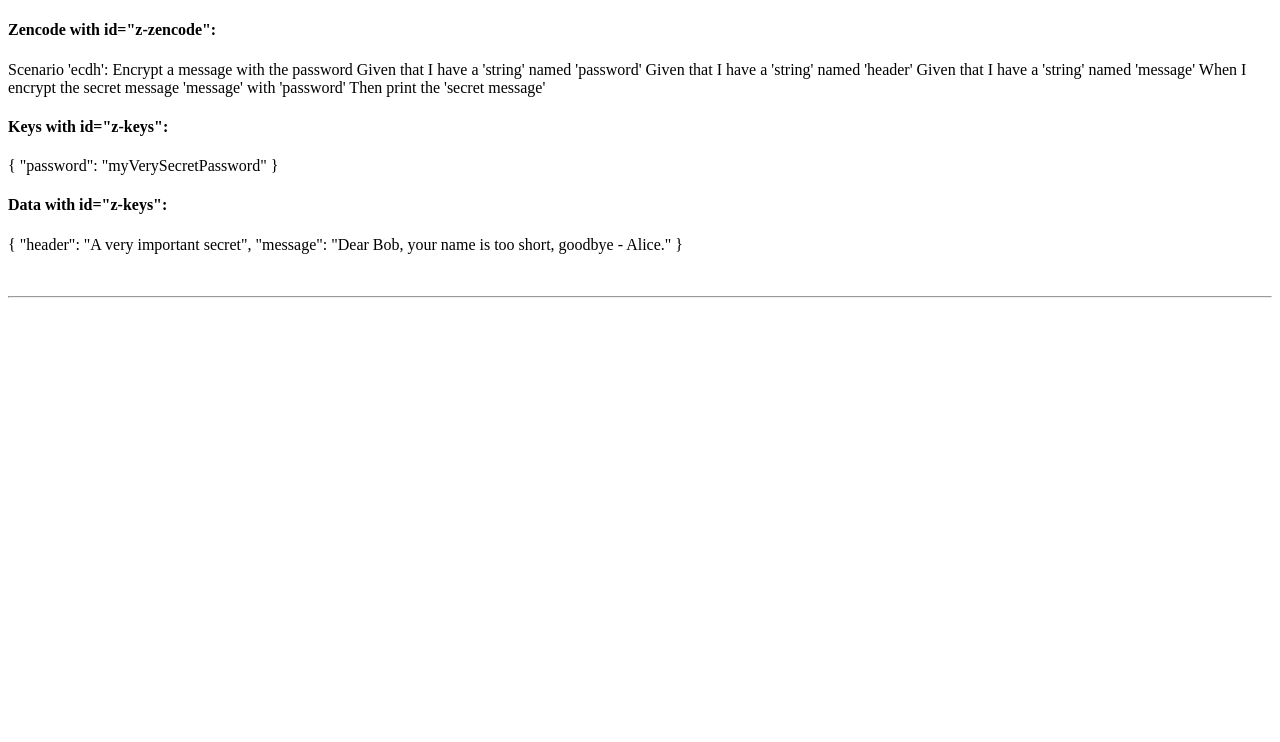
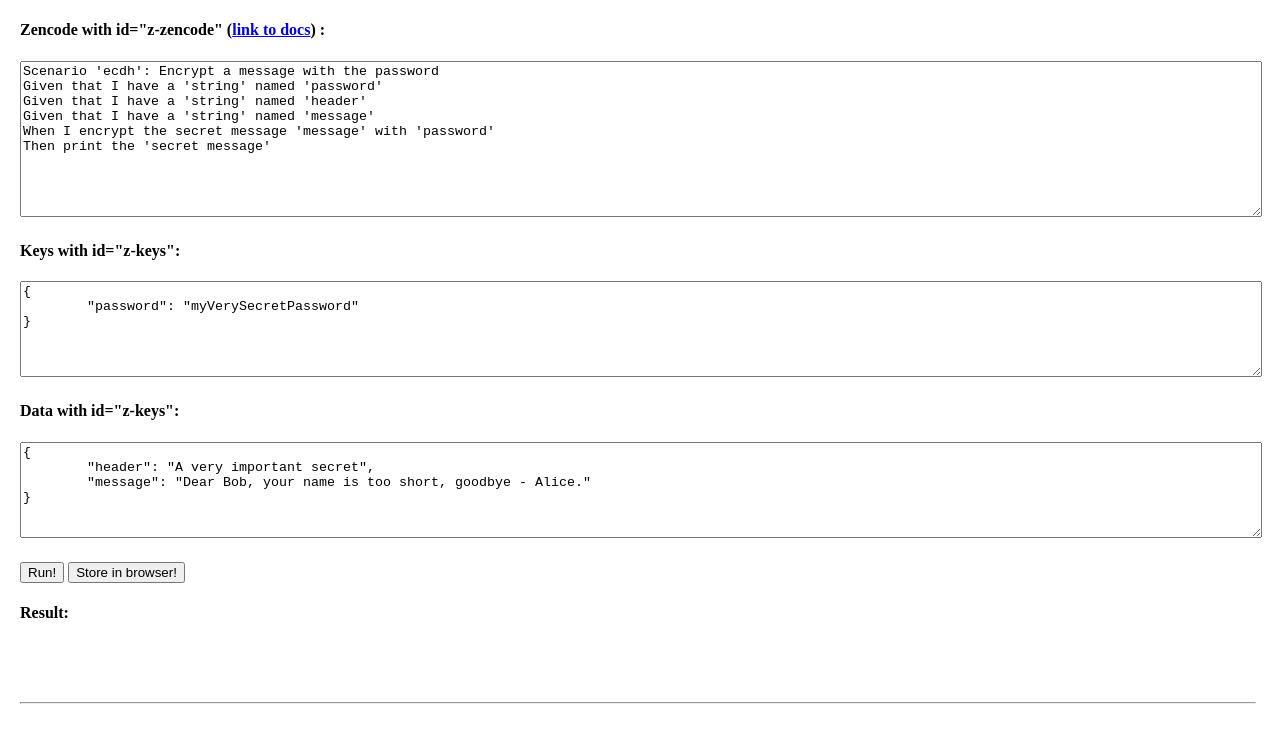
Before and after one commit to seabassdk/zenroom-web-example, a website: page index.html in a window 1280 px wide. Drawn offline with Linux system fonts and the light colour scheme.

Commit message:
textareas run and save

```diff
--- a/index.html
+++ b/index.html
@@ -1,33 +1,46 @@
 <!DOCTYPE html>
 <html>
 
-<body>
-	<h4>Zencode with id="z-zencode":</h4>
-	<p id="z-zencode">
+<body style="padding-left: 20px; padding-right: 24px; margin: 0">
+	<h4>Zencode with id="z-zencode"  (<a href="https://dev.zenroom.org/#/pages/zencode-cookbook-intro" target="_blank">link to docs</a>) :</h4>
+	<textarea rows="10" id="z-zencode" style="width: 100%;">
 Scenario 'ecdh': Encrypt a message with the password
 Given that I have a 'string' named 'password'
 Given that I have a 'string' named 'header'
 Given that I have a 'string' named 'message'
 When I encrypt the secret message 'message' with 'password'
 Then print the 'secret message'
-	</p>
+	</textarea>
 	<h4>Keys with id="z-keys":</h4>
-	<p id="z-keys">
+	<textarea rows="6" id="z-keys" style="width: 100%;">
 {
 	"password": "myVerySecretPassword"
 }
-	</p>
+	</textarea>
 	<h4>Data with id="z-keys":</h4>
-	<p id="z-data">
+	<textarea rows="6" id="z-data" style="width: 100%;">
 {
 	"header": "A very important secret",
 	"message": "Dear Bob, your name is too short, goodbye - Alice."
 }
-	</p>
+	</textarea>
+	<div style="margin-top: 20px;">
+		<button id="runBtn">Run!</button>
+		<button id="storeBtn">Store in browser!</button>
+	</div>
+	<div style="width: 100%;">
+		<h4>Result:</h4>
+		<div style="width: 100%; overflow: scroll; padding-bottom: 20px;">
 			<pre id="result"></pre>
+		</div>
 		<br />
+
 		<hr /> <br />
+
 		<pre id="logs" style="color:indianred;"></pre>
+
+	</div>
+
 	<script type="module">
 		import zenroom from 'https://jspm.dev/zenroom@next';
 
@@ -48,7 +61,31 @@
 				result.textContent += text
 			}
 		}
-		zenroom.init(props).zencode_exec()
+
+		document.getElementById("runBtn").addEventListener("click", function () {
+			zenroom.init(props).zencode_exec();
+		});
+
+		document.getElementById("storeBtn").addEventListener("click", function () {
+			var result = document.getElementById("result").textContent;
+			if (result) {
+				console.log('storing item');
+				var item = localStorage.getItem('savedItems') ? parseInt(localStorage.getItem('savedItems')) + 1 : 1;
+				console.log('item number: ' + item);
+
+
+				var itemNumber = toString(item);
+				var itemName = result;
+				console.log('item number ' + itemNumber);
+				localStorage.setItem('savedItems', item);
+				localStorage.setItem(item, itemName);
+			}
+		});
+
+
+
+
+
 	</script>
 </body>
 
```
Also changed, not shown: 1 other file. Lines whose indentation alone changed are shown as unchanged.
